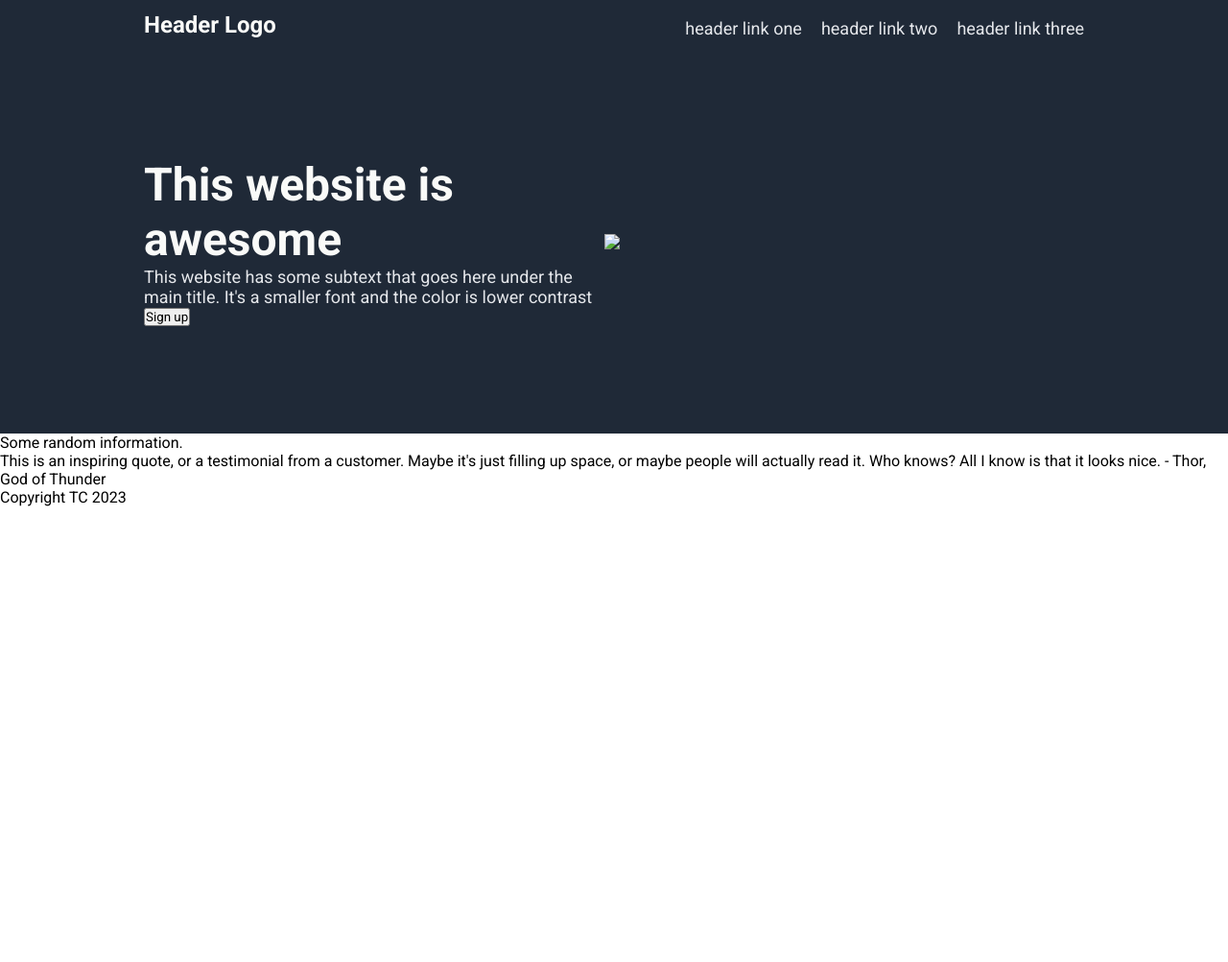
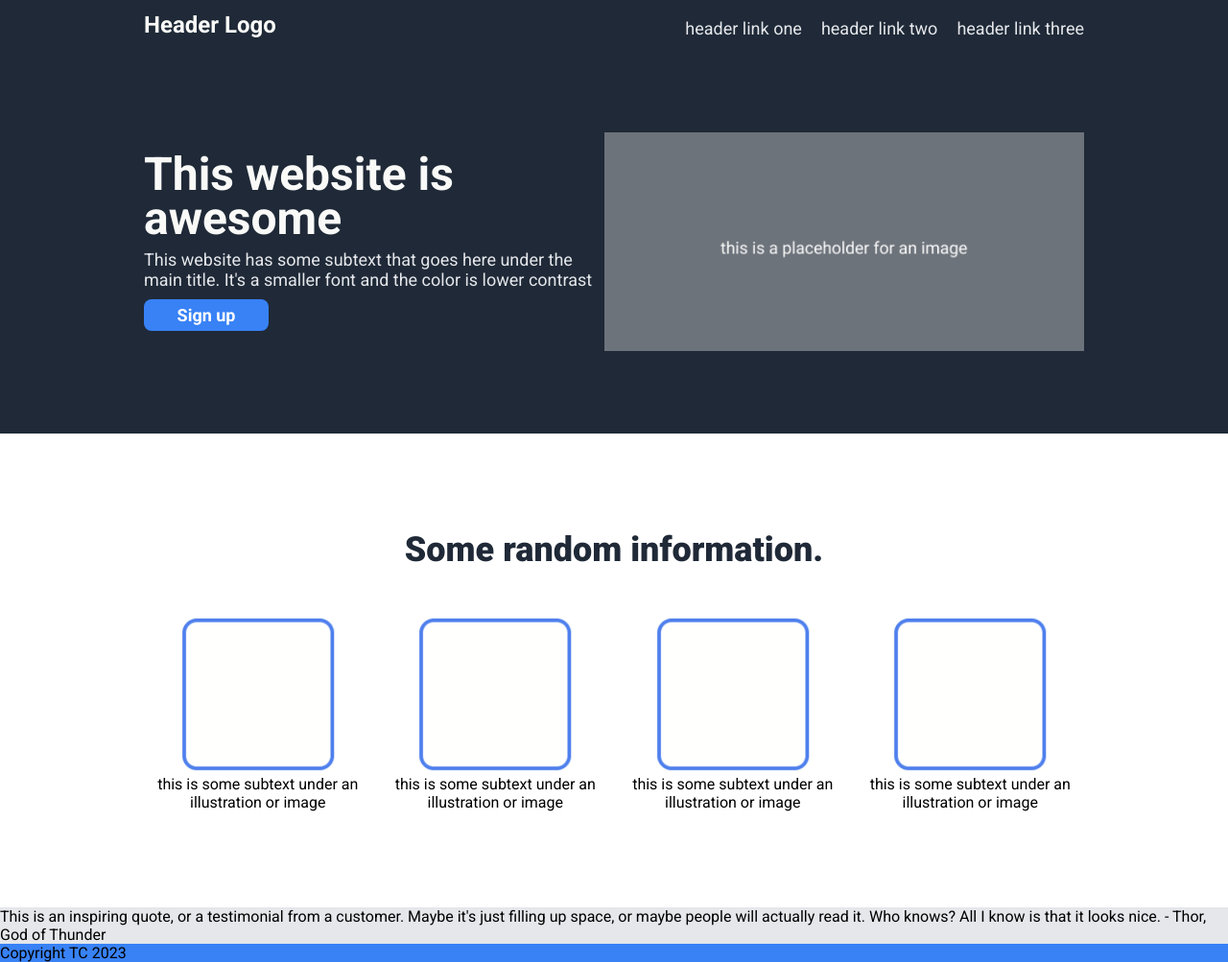
Before and after one commit to Valmord/landing-page, a plain HTML site: page index.html in a window 1280 px wide. Shown: the whole page at 96% size. Before the commit the page ends 800 px from the top, so only its background shows below. Drawn offline with Linux system fonts and the light colour scheme; files that its build step writes are made by us from their sources.

Commit message:
Formatted mid-section. Added Blue Squares

```diff
--- a/index.html
+++ b/index.html
@@ -8,7 +8,7 @@
     <link rel="preconnect" href="https://fonts.gstatic.com" crossorigin>
     <link href="https://fonts.googleapis.com/css2?family=Roboto:wght@400;700;900&display=swap" rel="stylesheet">
 
-    <link rel="stylesheet" href="./styles.css">
+    <link rel="stylesheet" href="./styles/styles.css">
   </header>
   <body>
 
@@ -20,20 +20,25 @@
         <li><a href="youtube.com" class="hero-link">header link three</a></li>
       </ul>
     </div>
-
     <div class="top-container">
       <div class="hero-main">
         <span class="hero-main-text">This website is awesome</span>
         <p class="hero-secondary">This website has some subtext that goes here under the main title. It's a smaller font and the color is lower contrast</p>
-        <button>Sign up</button>
+        <button class="signup-button">Sign up</button>
       </div>
-      <img src="./placeholder.png" class="hero-pic">
+      <img src="./images/placeholder.png" class="hero-pic">
 
     </div>
 
 
     <div class="middle-container">
-      Some random information.
+      <span class="info-header-text">Some random information.</span>
+      <div class="subtext-container">
+        <div class="subtext-image"><img src="./images/blue-square.png" alt="blue square" class="blue-square"> <br> this is some subtext under an illustration or image</div>
+        <div class="subtext-image"><img src="./images/blue-square.png" alt="blue square" class="blue-square"> <br> this is some subtext under an illustration or image</div>
+        <div class="subtext-image"><img src="./images/blue-square.png" alt="blue square" class="blue-square"> <br> this is some subtext under an illustration or image</div>
+        <div class="subtext-image"><img src="./images/blue-square.png" alt="blue square" class="blue-square"> <br> this is some subtext under an illustration or image</div>
+      </div>
     </div>
 
     <div class="bottom-container">
--- a/styles/styles.css
+++ b/styles/styles.css
@@ -46,6 +46,7 @@ body {
     font-size: 48px;
     font-weight: bolder;
     color: #F9FAF8;
+    line-height: 95%;
 }
 
 .top-container {
@@ -57,8 +58,60 @@ body {
 
 .hero-main {
     flex: 0 1 470px;
+    display: flex;
+    flex-direction: column;
+    gap: 10px;
 }
 
 .hero-pic {
     width: 500px;
+
 }
+
+.signup-button {
+    width: 130px;
+    background-color: #3882F6;
+    border-radius: 8px;
+    border-style: none;
+    padding: 6px 0px;
+    font-size: large;
+    font-weight: bold;
+    color: white;
+}
+
+.middle-container {
+    display: flex;
+    flex-direction: column;
+    align-content: center;
+    padding: 100px 150px;
+    text-align: center;
+}
+
+.info-header-text {
+    font-weight: 1000;
+    font-size: 36px;
+    color: #1F2937;
+    margin-bottom: 50px;
+}
+
+.subtext-container {
+    display: flex;
+    padding: 0;
+    gap: 10px;
+}
+
+
+.bottom-container {
+    background-color: #E5E7EB;
+
+}
+
+
+.blue-square {
+    width: 160px;
+}
+
+
+.footer {
+    background-color: #3882F6;
+}
```
Also changed, not shown: images/blue-square.png (added).
